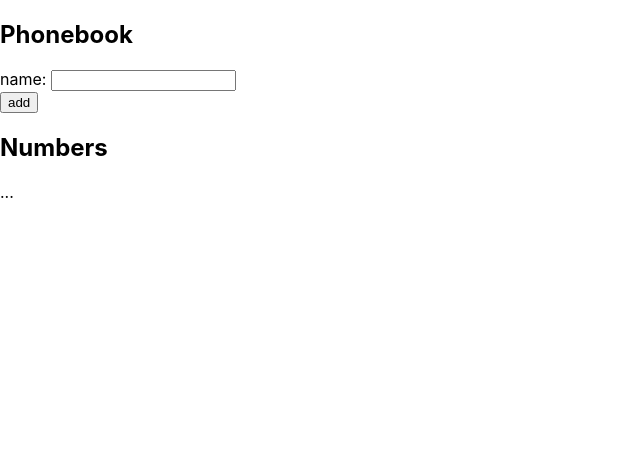
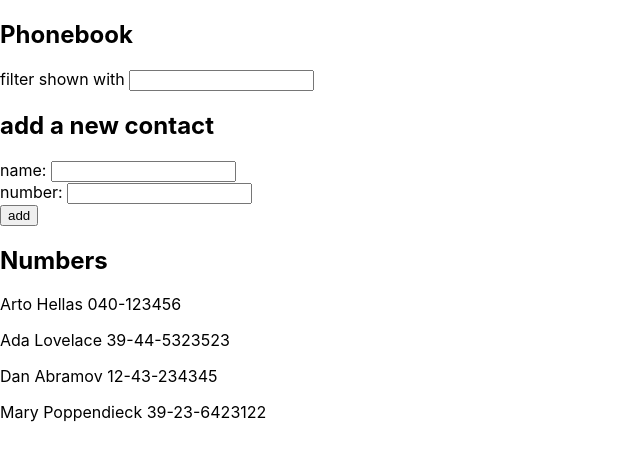
Before and after one commit to NotPerr/FullStack_Submission, a React (Create React App) app in the folder part2/phonebook/: page / in a window 1280 px wide. Shown: the top 460 px of the page, without its empty margins (0-640 px from the left). Built offline with nearby package versions, Linux system fonts and the light colour scheme.

Commit message:
Exercises 2.6.-2.10 complete

```diff
--- a/part2/phonebook/src/App.js
+++ b/part2/phonebook/src/App.js
@@ -1,24 +1,92 @@
 import { useState } from 'react'
+import Filter from './components/Filter'
+import PersonForm from './components/PersonForm'
+import Persons from './components/Persons'
 
 const App = () => {
+  //--------------- states declaration ---------------
   const [persons, setPersons] = useState([
-    { name: 'Arto Hellas' }
+    { name: 'Arto Hellas', number: '040-123456', id: 1 },
+    { name: 'Ada Lovelace', number: '39-44-5323523', id: 2 },
+    { name: 'Dan Abramov', number: '12-43-234345', id: 3 },
+    { name: 'Mary Poppendieck', number: '39-23-6423122', id: 4 }
   ])
   const [newName, setNewName] = useState('')
+  const [newNumber, setNewNumber] = useState('')
+  const [filter,setFilter] = useState('')
+  const [hasFilter,setHasFilter] = useState(false)
+
+
+  //--------------- handle input name change  ---------------
+  const handleNameChange = (event) => {
+    console.log(event.target.value)
+    setNewName(event.target.value)
+  }
+
+  //--------------- handle input number change  ---------------
+  const handleNumberChange = (event) => {
+    console.log(event.target.value)
+    setNewNumber(event.target.value)
+  }
+
+  //--------------- handle filter change  ---------------
+  const handleFilterChange = (event) => {
+
+    setFilter(event.target.value)
+    console.log(filter)
+
+  }
+
+  //--------------- submit filter  ---------------
+  const addFilter = (event) => {
+    event.preventDefault()
+    let search = filter
+    if(!search)
+    {
+      console.log('has filter!')
+      setHasFilter(true)
+    }else if (search){
+      setHasFilter(false)
+    }
+  }
+
+  //--------------- set show phonebook  ---------------
+  const showPhoneBook = hasFilter
+    ? persons
+    : persons.filter(person => person.name.toLowerCase().includes(filter))
+
+  //--------------- add new contact when submit ---------------
+  const addContact = (event) => {
+    event.preventDefault()
+    // console.log('add contact',event.target)
+    const exist = persons.findIndex(person => person.name === newName)
+    if(exist === -1)
+    {
+      const newContact = {
+        name: newName,
+        number: newNumber,
+        id: persons.length + 1
+      }
+      setPersons(persons.concat(newContact))
+      setNewName('')
+      setNewNumber('')
+    }else {
+      alert(`${newName} is already added to phonebook`)
+    }
+  }
+
+
 
   return (
     <div>
       <h2>Phonebook</h2>
-      <form>
-        <div>
-          name: <input />
-        </div>
-        <div>
-          <button type="submit">add</button>
-        </div>
-      </form>
+      <Filter addFilter={addFilter} filter={filter} handleFilterChange={handleFilterChange}/>
+      <h2>add a new contact</h2>
+      <PersonForm addContact={addContact} newName={newName} handleNameChange={handleNameChange} newNumber={newNumber}
+        handleNumberChange={handleNumberChange}
+      />
       <h2>Numbers</h2>
-      ...
+      <Persons showPhoneBook={showPhoneBook}/>
     </div>
   )
 }
--- /dev/null
+++ b/part2/phonebook/src/components/Filter.js
@@ -0,0 +1,11 @@
+const Filter = (props) => {
+    return (
+    <form onSubmit={props.addFilter}>
+        <div>
+          filter shown with <input value={props.filter} onChange={props.handleFilterChange}/>
+        </div>
+    </form>
+    )
+}
+
+export default Filter
--- /dev/null
+++ b/part2/phonebook/src/components/PersonForm.js
@@ -0,0 +1,17 @@
+const PersonForm = (props) => {
+    return (
+        <form onSubmit={props.addContact}>
+            <div>
+            name: <input value={props.newName} onChange={props.handleNameChange}/>
+            </div>
+            <div>
+            number: <input value={props.newNumber} onChange={props.handleNumberChange}/>
+            </div>
+            <div>
+            <button type="submit">add</button>
+            </div>
+        </form>
+    )
+}
+
+export default PersonForm
--- /dev/null
+++ b/part2/phonebook/src/components/Persons.js
@@ -0,0 +1,13 @@
+const Persons = ({showPhoneBook}) => {
+    return (
+        <>
+            {showPhoneBook.map(person => {return (
+                <div key={person.name}>
+                    <p>{person.name} {person.number}</p>
+                </div>
+            )})}
+        </>
+    )
+}
+
+export default Persons
```
